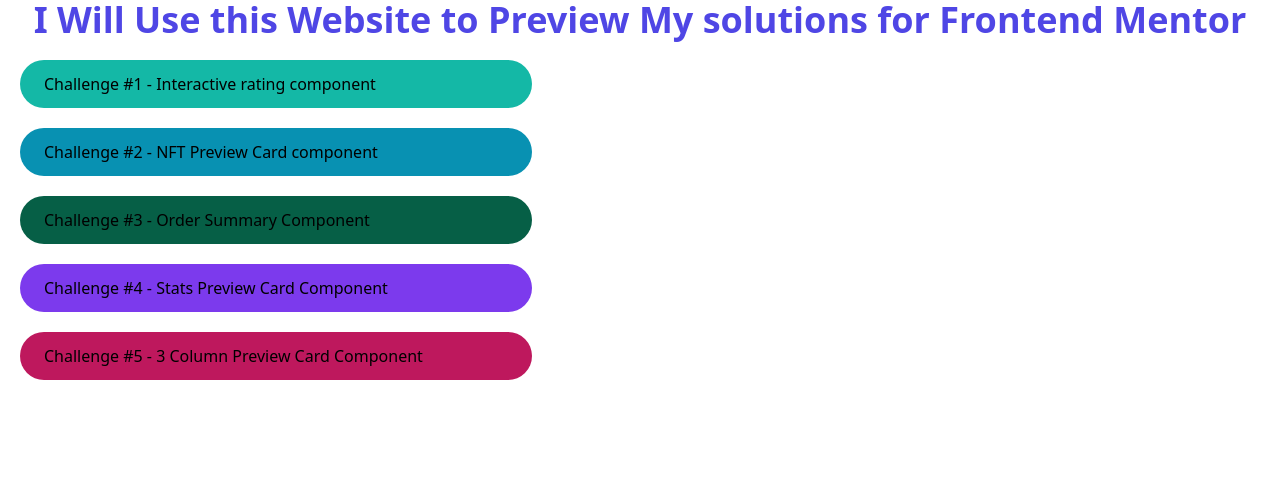
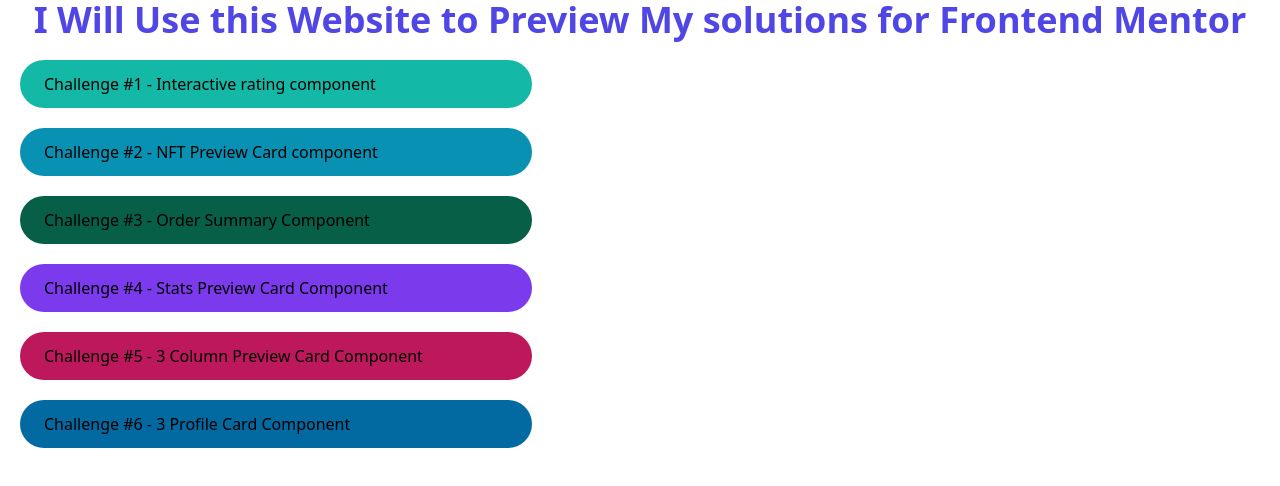
Before and after one commit to moutafatin1/frontendmentor-challenges, a Next.js app: page / in a window 1280 px wide. Shown: the top 486 px of the page. Built offline with nearby package versions, Linux system fonts and the light colour scheme.

Commit message:
add link to challenge 6

```diff
--- a/src/pages/index.tsx
+++ b/src/pages/index.tsx
@@ -39,6 +39,11 @@
             Challenge #5 - 3 Column Preview Card Component
           </a>
         </Link>
+        <Link href="/3-column-preview-card">
+          <a className="py-3 px-6 bg-sky-700 rounded-full hover:bg-sky-700 transition">
+            Challenge #6 - 3 Profile Card Component
+          </a>
+        </Link>
       </div>
     </div>
   );
```
